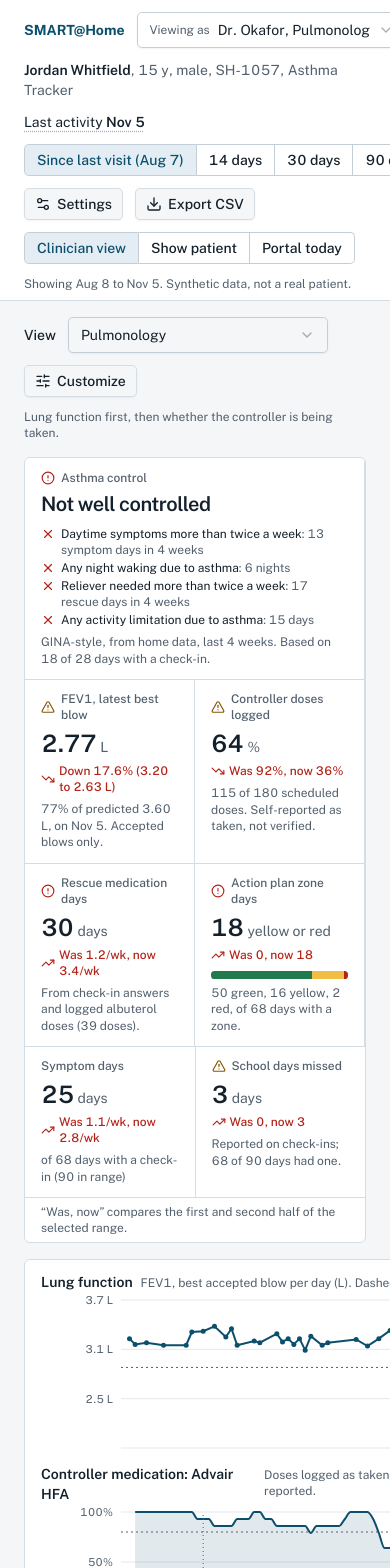
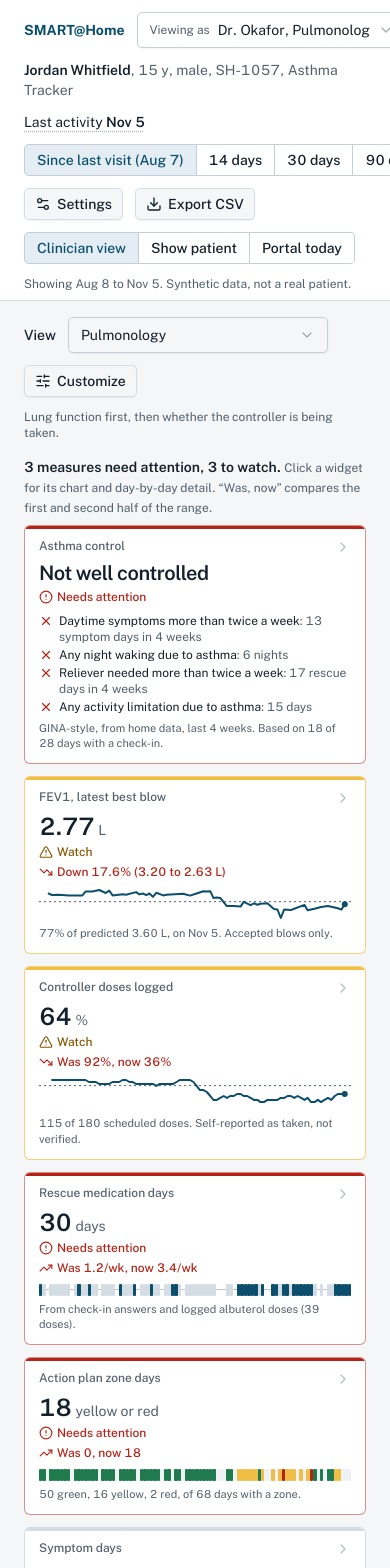
Before and after one commit to AidenKnecht/SMART-HOME, a React (Vite) app: page / in a window 390 px wide. Shown: the top 1568 px of the page. Built offline with nearby package versions, Linux system fonts and the light colour scheme.

Commit message:
Widget grid: tone bars, sparklines and day dots, attention count; collapse day-by-day
Co-Authored-By: Claude Opus 5.5 <noreply@anthropic.com>

```diff
--- a/src/App.tsx
+++ b/src/App.tsx
@@ -1,5 +1,5 @@
 import { useMemo, useState } from 'react'
-import { SlidersHorizontal } from 'lucide-react'
+import { ChevronRight, SlidersHorizontal } from 'lucide-react'
 import { Badge } from '@/components/ui/badge'
 import { Button } from '@/components/ui/button'
 import { Select, SelectContent, SelectGroup, SelectItem, SelectLabel, SelectTrigger, SelectValue } from '@/components/ui/select'
@@ -201,7 +201,18 @@ export default function App() {
                 <TrendPanels model={model} panels={view.panels} />
                 <ChangeFlags flags={model.flags} />
               </div>
-              {view.columns.length > 0 && <DailyTimeline model={model} dayRule={dayRule} columns={view.columns} />}
+              {view.columns.length > 0 && (
+                <details id="day-by-day" className="group/day">
+                  <summary className="bg-card flex cursor-pointer list-none items-baseline gap-2 rounded-lg border px-4 py-2.5 group-open/day:rounded-b-none group-open/day:border-b-0">
+                    <ChevronRight className="size-4 self-center transition-transform group-open/day:rotate-90" aria-hidden />
+                    <span className="text-sm font-semibold">Day by day</span>
+                    <span className="text-muted-foreground text-xs">
+                      One row per day, {model.days.length} days. Open to see every day&rsquo;s answers, doses and spirometry.
+                    </span>
+                  </summary>
+                  <DailyTimeline model={model} dayRule={dayRule} columns={view.columns} />
+                </details>
+              )}
               <AllData model={model} />
             </>
           ) : screen === 'patient' ? (
--- /dev/null
+++ b/src/components/clinician/Sparkline.tsx
@@ -0,0 +1,104 @@
+// Tiny in-widget visuals. Decorative: the number and change line beside them carry the meaning,
+// so both are aria-hidden. Inline SVG / flex, no Recharts, cheap enough for a dozen widgets.
+import type { Zone } from '@/data/types'
+import { cn } from '@/lib/utils'
+import { zoneFill } from './Zone'
+
+interface SparklineProps {
+  /** One value per day; undefined = no reading that day (line connects across gaps) */
+  values: (number | undefined)[]
+  /** Dashed horizontal reference, e.g. 80% of predicted */
+  reference?: number
+  min?: number
+  max?: number
+  className?: string
+}
+
+const W = 100
+const H = 32
+const PAD = 2
+
+export function Sparkline({ values, reference, min, max, className }: SparklineProps) {
+  const pts = values.map((v, i) => [i, v] as const).filter((p): p is readonly [number, number] => p[1] !== undefined)
+  if (pts.length < 2) return <div className={cn('bg-muted/60 h-8 w-full rounded-sm', className)} aria-hidden />
+  const ys = pts.map((p) => p[1])
+  const lo = Math.min(min ?? Infinity, reference ?? Infinity, ...ys)
+  const hi = Math.max(max ?? -Infinity, reference ?? -Infinity, ...ys)
+  const span = hi - lo || 1
+  const n = Math.max(1, values.length - 1)
+  const x = (i: number) => PAD + ((W - 2 * PAD) * i) / n
+  const y = (v: number) => PAD + (H - 2 * PAD) * (1 - (v - lo) / span)
+  const d = pts.map((p) => `${x(p[0]).toFixed(1)},${y(p[1]).toFixed(1)}`).join(' ')
+  const last = pts.at(-1)!
+  return (
+    <svg
+      viewBox={`0 0 ${W} ${H}`}
+      preserveAspectRatio="none"
+      className={cn('h-8 w-full overflow-visible', className)}
+      aria-hidden
+    >
+      {reference !== undefined && (
+        <line
+          x1={0}
+          x2={W}
+          y1={y(reference)}
+          y2={y(reference)}
+          stroke="var(--muted-foreground)"
+          strokeWidth={1}
+          strokeDasharray="2 3"
+          vectorEffect="non-scaling-stroke"
+        />
+      )}
+      <polyline
+        points={d}
+        fill="none"
+        stroke="var(--primary)"
+        strokeWidth={2}
+        strokeLinejoin="round"
+        strokeLinecap="round"
+        vectorEffect="non-scaling-stroke"
+      />
+      {/* End marker drawn as a short line so it survives non-uniform scaling */}
+      <line
+        x1={x(last[0])}
+        x2={x(last[0])}
+        y1={y(last[1])}
+        y2={y(last[1])}
+        stroke="var(--primary)"
+        strokeWidth={6}
+        strokeLinecap="round"
+        vectorEffect="non-scaling-stroke"
+      />
+    </svg>
+  )
+}
+
+export type DotState = 'on' | 'off' | 'none'
+
+/** One cell per day: filled = yes, faint = no, dash-height = no check-in. Same encoding as the trend rows. */
+export function DayDots({ states, className }: { states: DotState[]; className?: string }) {
+  return (
+    <div className={cn('flex h-3 w-full items-center', states.length <= 45 && 'gap-px', className)} aria-hidden>
+      {states.map((s, i) => (
+        <span
+          key={i}
+          className={cn(
+            'min-w-0 flex-1 rounded-[1px]',
+            s === 'on' ? 'bg-primary h-3' : s === 'off' ? 'bg-border h-3' : 'bg-muted-foreground/40 h-px',
+          )}
+        />
+      ))}
+    </div>
+  )
+}
+
+/** One cell per day colored by action-plan zone; grey = no zone recorded. */
+export function ZoneDots({ zones, className }: { zones: (Zone | undefined)[]; className?: string }) {
+  return (
+    <div className={cn('flex h-3 w-full', zones.length <= 45 && 'gap-px', className)} aria-hidden>
+      {zones.map((z, i) => (
+        <span key={i} className={cn('min-w-0 flex-1 rounded-[1px]', z ? zoneFill[z] : 'bg-muted')} />
+      ))}
+    </div>
+  )
+}
--- a/src/components/clinician/SummaryStrip.tsx
+++ b/src/components/clinician/SummaryStrip.tsx
@@ -1,4 +1,4 @@
-import { CircleAlert, CircleCheck, Minus, TrendingDown, TrendingUp, TriangleAlert } from 'lucide-react'
+import { ChevronRight, CircleAlert, CircleCheck, Minus, TrendingDown, TrendingUp, TriangleAlert } from 'lucide-react'
 import { cn } from '@/lib/utils'
 import type { Model } from './model'
 import type { Change, TileDef, Tone } from './tiles'
@@ -9,8 +9,21 @@ const toneIcon: Record<Tone, { Icon: typeof CircleCheck; cls: string; label: str
   bad: { Icon: CircleAlert, cls: 'text-zone-red', label: 'Needs attention' },
   neutral: null,
 }
+// Color never alone: the bar pairs with the icon + label below the value.
+const toneBar: Record<Tone, string> = {
+  good: 'bg-zone-green',
+  warn: 'bg-zone-yellow-fill',
+  bad: 'bg-zone-red',
+  neutral: 'bg-border',
+}
+const toneBorder: Record<Tone, string> = {
+  good: '',
+  warn: 'border-zone-yellow-fill/70',
+  bad: 'border-zone-red/50',
+  neutral: '',
+}
 
-function ChangeLine({ change }: { change: Change }) {
+export function ChangeLine({ change }: { change: Change }) {
   const Arrow = change.direction === 'same' ? Minus : change.rising ? TrendingUp : TrendingDown
   return (
     <p
@@ -32,39 +45,81 @@ function ChangeLine({ change }: { change: Change }) {
   )
 }
 
-export function SummaryStrip({ model, tiles }: { model: Model; tiles: TileDef[] }) {
+function plural(n: number, one: string, many: string) {
+  return `${n} ${n === 1 ? one : many}`
+}
+
+export function SummaryStrip({ model, tiles, onOpen }: { model: Model; tiles: TileDef[]; onOpen?: (key: string) => void }) {
+  const views = tiles.map((t) => ({ t, v: t.view(model), label: t.labelFor?.(model) ?? t.label }))
+  const bad = views.filter((x) => x.v.tone === 'bad').length
+  const warn = views.filter((x) => x.v.tone === 'warn').length
+  const headline =
+    bad || warn
+      ? [bad ? plural(bad, 'measure needs attention', 'measures need attention') : '', warn ? plural(warn, 'to watch', 'to watch') : '']
+          .filter(Boolean)
+          .join(', ')
+      : 'Nothing needs attention in this range'
+
   return (
-    <section aria-label="Summary" className="bg-card overflow-hidden rounded-lg border">
-      <div className="flex flex-wrap">
-        {tiles.map((t) => {
-          const v = t.view(model)
+    <section aria-label="Summary" className="space-y-2">
+      <p className="text-sm">
+        <span className="font-semibold">{headline}.</span>{' '}
+        <span className="text-muted-foreground text-xs">
+          Click a widget for its chart and day-by-day detail. &ldquo;Was, now&rdquo; compares the first and second half of the range.
+        </span>
+      </p>
+      <div className="grid gap-3 grid-cols-[repeat(auto-fill,minmax(230px,1fr))]">
+        {views.map(({ t, v, label }) => {
           const tone = toneIcon[v.tone]
+          const noData = v.value === 'No data'
           return (
-            <div
+            <article
               key={t.key}
               className={cn(
-                '-mb-px min-w-0 border-r border-b px-4 py-3 last:border-r-0',
-                t.wide ? 'min-w-[19rem] flex-[1.9]' : 'min-w-[10.5rem] flex-1',
+                'bg-card relative flex flex-col overflow-hidden rounded-lg border transition-colors',
+                'focus-within:ring-ring/60 hover:border-primary/50 focus-within:ring-2',
+                toneBorder[v.tone],
+                t.wide && 'sm:col-span-2',
               )}
             >
-              <h3 className="text-muted-foreground flex items-center gap-1.5 text-xs font-medium">
-                {tone && <tone.Icon className={cn('size-3.5 shrink-0', tone.cls)} aria-label={tone.label} />}
-                {t.labelFor?.(model) ?? t.label}
+              <span className={cn('h-[3px] w-full shrink-0', toneBar[v.tone])} aria-hidden />
+              <div className="flex flex-1 flex-col px-3.5 pt-2.5 pb-3">
+                <div className="flex items-start justify-between gap-2">
+                  <h3 className="text-xs leading-tight font-medium">
+                    <button
+                      type="button"
+                      onClick={() => onOpen?.(t.key)}
+                      aria-label={`${label}: ${v.value}${v.unit ? ` ${v.unit}` : ''}${tone ? `, ${tone.label.toLowerCase()}` : ''}. Open details`}
+                      className="text-muted-foreground text-left outline-none after:absolute after:inset-0 after:content-['']"
+                    >
+                      {label}
+                    </button>
                   </h3>
+                  <ChevronRight className="text-muted-foreground size-4 shrink-0 opacity-40" aria-hidden />
+                </div>
                 <p className="mt-1 flex items-baseline gap-1">
                   <span className={cn('font-semibold tracking-tight', t.wide ? 'text-xl' : 'text-2xl')}>{v.value}</span>
                   {v.unit && <span className="text-muted-foreground text-sm">{v.unit}</span>}
                 </p>
+                {tone ? (
+                  <p className={cn('mt-0.5 flex items-center gap-1 text-xs font-medium', tone.cls)}>
+                    <tone.Icon className="size-3.5 shrink-0" aria-hidden />
+                    {tone.label}
+                  </p>
+                ) : noData ? (
+                  <p className="text-muted-foreground mt-0.5 text-xs font-medium">Not enough data</p>
+                ) : null}
                 {v.change && <ChangeLine change={v.change} />}
+                {v.viz && <div className="mt-2">{v.viz}</div>}
                 {v.detail}
-              <p className="text-muted-foreground mt-1.5 text-xs leading-snug">{v.note}</p>
+                <p className="text-muted-foreground mt-auto line-clamp-2 pt-1.5 text-[11px] leading-snug" title={v.note}>
+                  {v.note}
+                </p>
               </div>
+            </article>
           )
         })}
       </div>
-      <p className="text-muted-foreground border-t px-4 py-1.5 text-xs">
-        &ldquo;Was, now&rdquo; compares the first and second half of the selected range.
-      </p>
     </section>
   )
 }
--- a/src/components/clinician/tiles.tsx
+++ b/src/components/clinician/tiles.tsx
@@ -1,10 +1,9 @@
 import type { ReactNode } from 'react'
 import { Check, X } from 'lucide-react'
 import type { Question } from '@/data/types'
-import { fmtDay, perWeek, questionStats, type RangeStats } from '@/lib/derive'
+import { fmtDay, perWeek, questionStats, rollingAdherence, type DaySummary, type RangeStats } from '@/lib/derive'
 import type { Model } from './model'
-import { zoneFill } from './Zone'
-import { cn } from '@/lib/utils'
+import { DayDots, Sparkline, ZoneDots, type DotState } from './Sparkline'
 
 export type Tone = 'good' | 'warn' | 'bad' | 'neutral'
 export interface Change {
@@ -18,6 +17,8 @@ export interface TileView {
   tone: Tone
   change?: Change
   note: string
+  /** Small glanceable visual for the widget (sparkline, day dots) */
+  viz?: ReactNode
   detail?: ReactNode
 }
 export type MeasureGroup = 'Summary' | 'Lung function' | 'Action plan' | 'Check-in questions'
@@ -55,6 +56,13 @@ const isAsthma = (m: Model) => m.tracker.condition === 'Asthma'
 const rescueName = (m: Model) =>
   m.doc.medications.find((x) => m.ctx.rescueIds.has(x.id) && !x.archived)?.name.replace(/ HFA$/, '') ?? 'rescue'
 
+/** Day dots: on when the day says yes; "none" when there was no check-in (unless a dose says yes). */
+const dots = (m: Model, yes: (d: DaySummary) => boolean) => (
+  <DayDots
+    states={m.days.map((d): DotState => (yes(d) ? 'on' : d.status !== 'logged' ? 'none' : 'off'))}
+  />
+)
+
 /** Measures computed from several signals at once. */
 export const BUILT_IN: TileDef[] = [
   {
@@ -71,7 +79,7 @@ export const BUILT_IN: TileDef[] = [
       tone: gina.level === 'well' ? 'good' : gina.level === 'partly' ? 'warn' : 'bad',
       note: `GINA-style, from home data, last 4 weeks. Based on ${gina.basedOnDays} of ${gina.windowDays} days with a check-in.`,
       detail: (
-        <ul className="mt-2 space-y-0.5 text-xs">
+        <ul className="mt-2 grid gap-x-4 gap-y-0.5 text-xs sm:grid-cols-2">
           {gina.criteria.map((c) => (
             <li key={c.key} className="flex items-start gap-1.5">
               {c.met ? (
@@ -105,6 +113,7 @@ export const BUILT_IN: TileDef[] = [
         unit: p === undefined ? undefined : '%',
         tone: p === undefined ? 'neutral' : p >= 80 ? 'good' : p >= 60 ? 'warn' : 'bad',
         change: compare(first.adherencePct, second.adherencePct, false, 5, (x) => `${x}%`),
+        viz: <Sparkline values={rollingAdherence(m.days, m.ctx)} reference={80} min={0} max={100} />,
         note: `${stats.controllerDoses} of ${stats.scheduledDoses} scheduled ${isAsthma(m) ? '' : 'daily-medication '}doses. Self-reported as taken, not verified.`,
       }
     },
@@ -115,13 +124,17 @@ export const BUILT_IN: TileDef[] = [
     group: 'Summary',
     hint: 'Days with any symptom ticked',
     available: (m) => hasQ(m, 'symptoms'),
-    view: ({ stats, first, second }) => ({
+    view: (m) => {
+      const { stats, first, second } = m
+      return {
       value: `${stats.symptomDays}`,
       unit: 'days',
       tone: wk(stats, stats.symptomDays) > 2 ? 'bad' : stats.symptomDays > 0 ? 'neutral' : 'good',
       change: compare(wk(first, first.symptomDays), wk(second, second.symptomDays), true, 0.5, (x) => `${x}/wk`),
+      viz: dots(m, (d) => d.symptoms.length > 0),
       note: loggedNote(stats),
-    }),
+      }
+    },
   },
   {
     key: 'rescue',
@@ -136,6 +149,7 @@ export const BUILT_IN: TileDef[] = [
         unit: 'days',
         tone: wk(stats, stats.rescueDays) > 2 ? 'bad' : 'neutral',
         change: compare(wk(first, first.rescueDays), wk(second, second.rescueDays), true, 0.5, (x) => `${x}/wk`),
+        viz: dots(m, (d) => d.rescueAny),
         note: `From check-in answers and logged ${rescueName(m).toLowerCase()} doses (${stats.rescueDosesTotal} doses).`,
       }
     },
@@ -146,7 +160,13 @@ export const BUILT_IN: TileDef[] = [
     group: 'Lung function',
     hint: 'Home spirometry, best accepted blow, % of predicted and trend',
     available: (m) => m.doc.medicalDevices.length > 0 && !!m.doc.asthmaTreatmentPlan,
-    view: ({ stats, doc }) => ({
+    view: ({ stats, doc, days }) => ({
+      viz: (
+        <Sparkline
+          values={days.map((d) => d.spirometry?.fev1)}
+          reference={doc.asthmaTreatmentPlan ? doc.asthmaTreatmentPlan.predictedFev1 * 0.8 : undefined}
+        />
+      ),
       value: stats.fev1Latest !== undefined ? stats.fev1Latest.toFixed(2) : 'No data',
       unit: stats.fev1Latest !== undefined ? 'L' : undefined,
       tone:
@@ -177,22 +197,15 @@ export const BUILT_IN: TileDef[] = [
     group: 'Action plan',
     hint: 'Green, yellow and red days from the app’s action plan',
     available: (m) => !!m.doc.asthmaTreatmentPlan,
-    view: ({ stats, first, second }) => {
+    view: ({ stats, first, second, days }) => {
       const z = stats.zones
-      const total = stats.zoneDays || 1
       return {
         value: `${z.yellow + z.red}`,
         unit: 'yellow or red',
         tone: z.red > 0 ? 'bad' : z.yellow > 0 ? 'warn' : 'good',
         change: compare(first.zones.yellow + first.zones.red, second.zones.yellow + second.zones.red, true, 1, (x) => `${x}`),
         note: `${z.green} green, ${z.yellow} yellow, ${z.red} red, of ${stats.zoneDays} days with a zone.`,
-        detail: (
-          <div className="bg-muted mt-2 flex h-2 w-full overflow-hidden rounded-sm" aria-hidden>
-            {(['green', 'yellow', 'red'] as const).map((k) => (
-              <div key={k} className={cn(zoneFill[k])} style={{ width: `${(100 * z[k]) / total}%` }} />
-            ))}
-          </div>
-        ),
+        viz: <ZoneDots zones={days.map((d) => d.zone)} />,
       }
     },
   },
@@ -202,13 +215,17 @@ export const BUILT_IN: TileDef[] = [
     group: 'Summary',
     hint: 'Days the teen reported missing school',
     available: (m) => hasQ(m, 'missedSchool'),
-    view: ({ stats, first, second }) => ({
+    view: (m) => {
+      const { stats, first, second } = m
+      return {
       value: `${stats.schoolDays}`,
       unit: 'days',
       tone: stats.schoolDays > 0 ? 'warn' : 'good',
       change: compare(first.schoolDays, second.schoolDays, true, 0, (x) => `${x}`),
+      viz: dots(m, (d) => !!d.missedSchool),
       note: `Reported on check-ins; ${stats.loggedDays} of ${stats.daysInRange} days had one.`,
-    }),
+      }
+    },
   },
 ]
 
@@ -236,6 +253,7 @@ export function questionTile(q: Question): TileDef {
             unit: 'days',
             tone: 'neutral',
             change: compare(a.yesDays, b.yesDays, true, 0, (x) => rangeLabel(x)),
+            viz: dots(m, (d) => d.answers[q.key] === true),
             note: `Answered “yes” on ${rangeLabel(s.yesDays ?? 0)} of ${s.answeredDays} answered.`,
           }
         },
@@ -253,6 +271,13 @@ export function questionTile(q: Question): TileDef {
             unit: s.mean !== undefined ? `${unit ?? ''} average`.trim() : undefined,
             tone: 'neutral',
             change: compare(a.mean, b.mean, true, q.type === 'scale1to10' ? 0.5 : 0.3, (x) => `${x}`),
+            viz: (
+              <Sparkline
+                values={m.days.map((d) => (d.answers[q.key] === undefined ? undefined : Number(d.answers[q.key])))}
+                min={q.type === 'scale1to10' ? 0 : undefined}
+                max={q.type === 'scale1to10' ? 10 : undefined}
+              />
+            ),
             note: s.answeredDays ? `On ${rangeLabel(s.answeredDays)} answered. Highest ${s.max}${unit && unit !== 'of 10' ? ` ${unit}` : ''}.` : 'Not answered in this range.',
           }
         },
@@ -268,6 +293,10 @@ export function questionTile(q: Question): TileDef {
             unit: 'days',
             tone: 'neutral',
             note: `Days with at least one ticked, of ${s.answeredDays} answered.`,
+            viz: dots(m, (d) => {
+              const v = d.answers[q.key]
+              return Array.isArray(v) && v.some((x) => !(q.noneValue && String(x).trim() === q.noneValue.trim()))
+            }),
             detail: s.topItems?.length ? (
               <div className="mt-2 flex flex-wrap gap-1">
                 {s.topItems.slice(0, 4).map((t) => (
```
Lines whose indentation alone changed are shown as unchanged.
